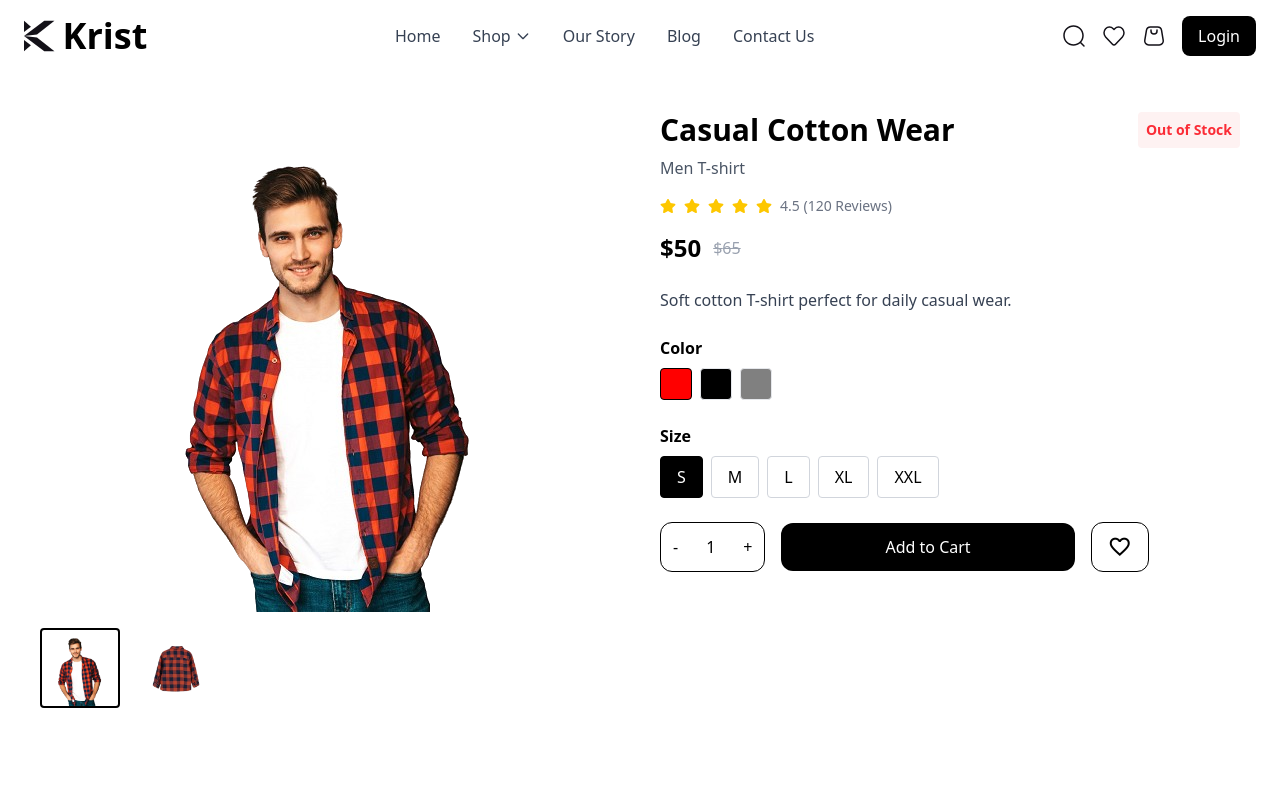
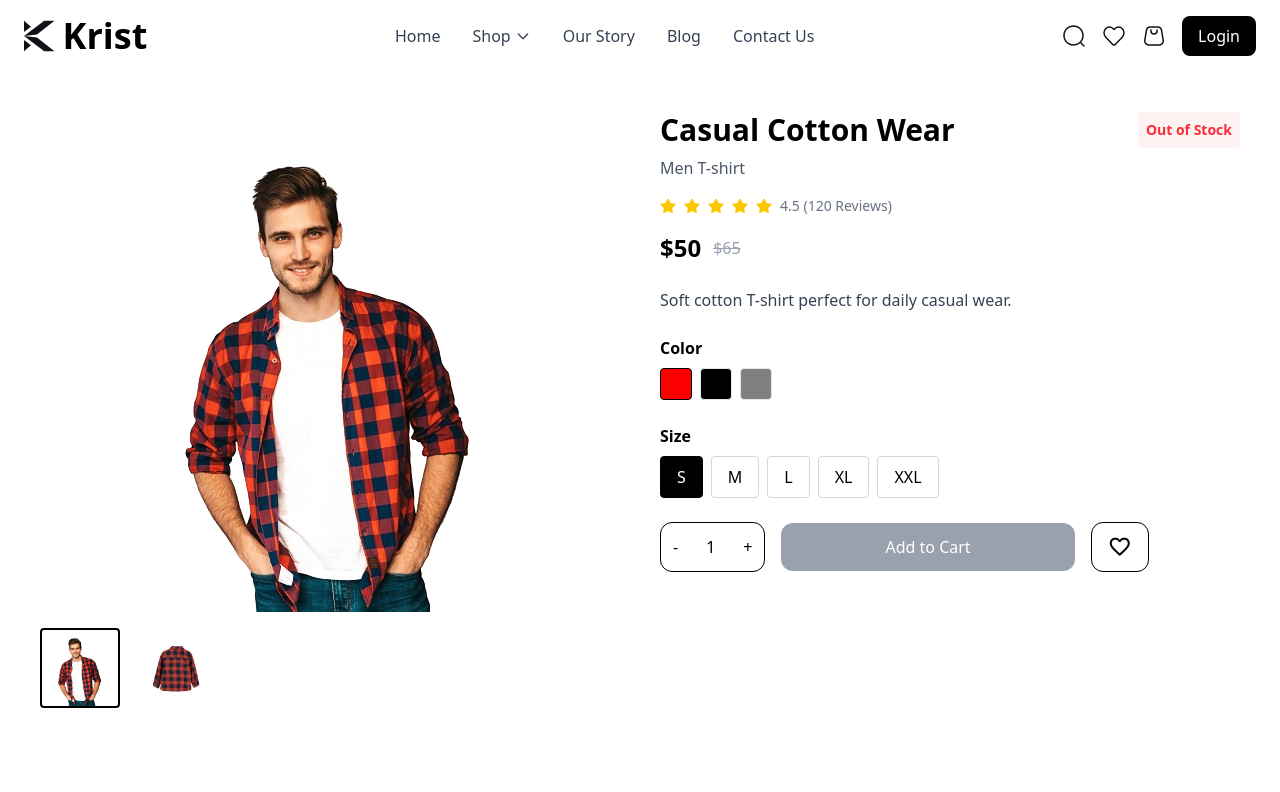
Before and after one commit to Ahmedomia/krist-front, a React (Vite) app: page /product/1 in a window 1280 px wide. Shown: the top 792 px of the page. Built offline with nearby package versions, Linux system fonts and the light colour scheme.

Commit message:
Fix Not in Stock

```diff
--- a/src/Pages/ProductDetail.jsx
+++ b/src/Pages/ProductDetail.jsx
@@ -2,7 +2,7 @@ import { useParams } from "react-router-dom";
 import allProducts from "../data/products";
 import Header from "../Components/Header";
 import Footer from "../Components/Footer";
-import { useState } from "react";
+import { useState, useEffect } from "react";
 import { FaStar } from "react-icons/fa";
 import MyIcons from "../Components/Icons";
 import { FaRegStar, FaExchangeAlt, FaRegEye } from "react-icons/fa";
@@ -29,6 +29,10 @@ export default function ProductDetail() {
   const addToCart = useCartStore((state) => state.addToCart);
 
   const relatedproducts = [...allProducts].slice(0, 4);
+
+  useEffect(() => {
+    window.scrollTo(0, 0);
+  }, [id]);
 
   if (!product) {
     return (
@@ -165,7 +169,14 @@ export default function ProductDetail() {
                   quantity
                 )
               }
-              className="bg-black text-white px-26 py-3 rounded-xl hover:bg-gray-900 transition cursor-pointer"
+              disabled={
+                !selectedSize || !product.inStockSizes.includes(selectedSize)
+              }
+              className={`px-26 py-3 rounded-xl transition ${
+                !selectedSize || !product.inStockSizes.includes(selectedSize)
+                  ? "bg-gray-400 text-white cursor-not-allowed"
+                  : "bg-black text-white hover:bg-gray-900 cursor-pointer"
+              }`}
             >
               Add to Cart
             </button>
```
